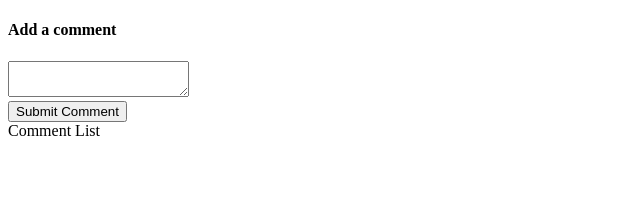
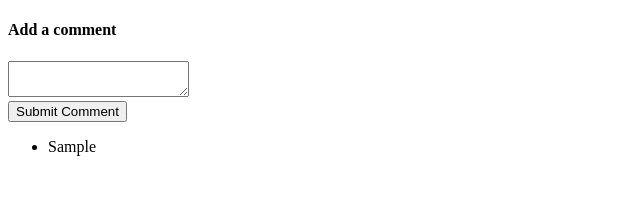
Before and after one commit to mvasigh/adv-rr-testing, a React (Create React App) app: page / in a window 1280 px wide. Both pictures are taken after typing "Sample" into the empty fields and a click on the button "Submit Comment". Shown: the top 212 px of the page, without its empty margins (0-640 px from the left). Built offline with nearby package versions, Linux system fonts and the light colour scheme.

Commit message:
scaffold CommentList component and wire to Redux

```diff
--- a/src/components/CommentList.js
+++ b/src/components/CommentList.js
@@ -1,5 +1,15 @@
-import React from 'react';
+import React, { Component } from 'react';
+import { connect } from 'react-redux';
 
-export default () => {
-  return <div>Comment List</div>;
-};
+class CommentList extends Component {
+  renderComments() {
+    const { comments } = this.props;
+    return comments.map((comment, i) => <li key={i}>{comment}</li>);
+  }
+
+  render() {
+    return <ul>{this.renderComments()}</ul>;
+  }
+}
+
+export default connect(({ comments }) => ({ comments }))(CommentList);
```
